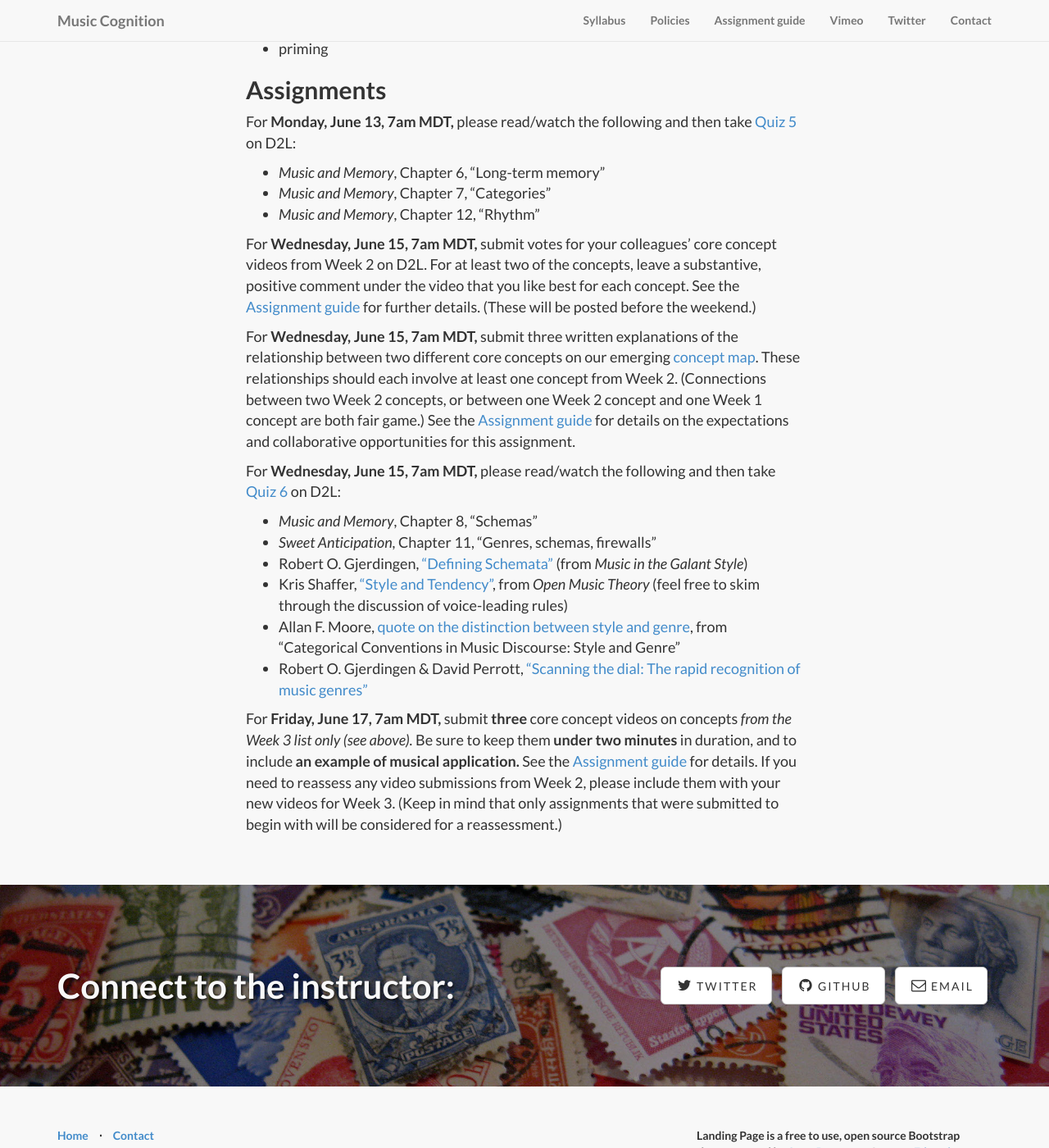
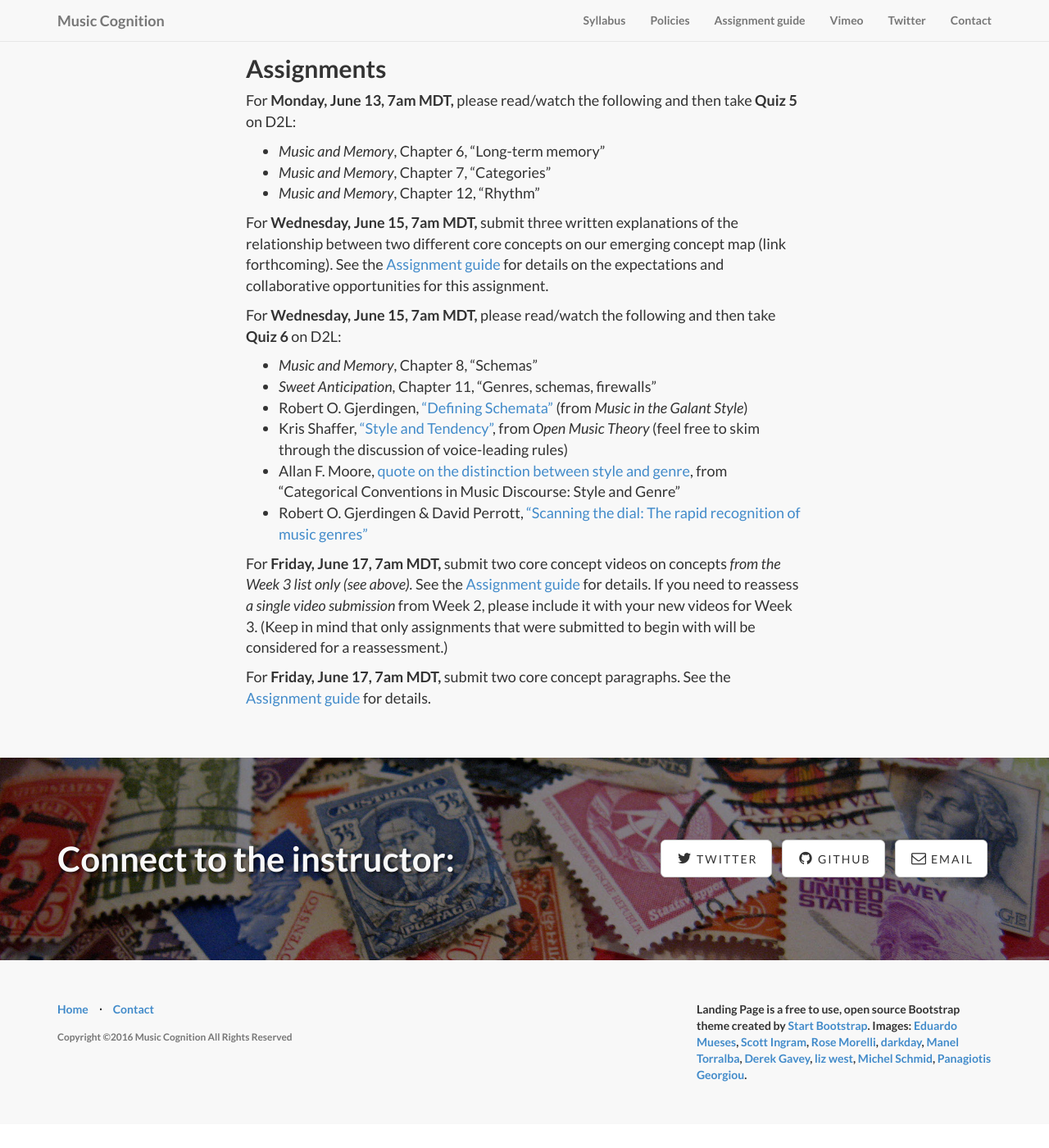
Before and after one commit to kshaffer/cognition, a Jekyll site: the page built from week3.md, in a window 1280 px wide and 1400 px high, scrolled down 1739 px. Shown: the whole window at 82% size. Built offline with Jekyll 4.4.1, drawn with Linux system fonts in a browser that asks for light colours; nearby versions of some CDN libraries; library files that are not in the unit come from our copies; after the commit the page ends 3110 px from its top, so only the background shows below that; some of the changed text lies outside the part shown.

Commit message:
assignment revisions

```diff
--- a/week3.md
+++ b/week3.md
@@ -8,10 +8,9 @@ image: schemas.jpg
 ## Schedule
 
 **Monday, June 13 (due 7am MDT):** reading and quiz 5
-**Wednesday, June 15 (due 7am MDT):** video votes due
-**Wednesday, June 15 (due 7am MDT):** concept map contributions due
+**Wednesday, June 15 (due 7am MDT):** conceptual connections due
 **Wednesday, June 15 (due 7am MDT):** reading and quiz 6
-**Friday, June 17 (due 7am MDT):** core concept video submissions due; Week 2 video reassessments due
+**Friday, June 17 (due 7am MDT):** core concept video and paragraph submissions due; Week 2 video reassessments due
 
 
 ## Unit introduction
@@ -41,17 +40,15 @@ This week we will explore the nature of musical styles and genres, and the cogni
 
 ## Assignments
 
-For **Monday, June 13, 7am MDT,** please read/watch the following and then take [Quiz 5](/quiz5/) on D2L:
+For **Monday, June 13, 7am MDT,** please read/watch the following and then take **Quiz 5** on D2L:
 
 - *Music and Memory*, Chapter 6, "Long-term memory"
 - *Music and Memory*, Chapter 7, "Categories"
 - *Music and Memory*, Chapter 12, "Rhythm"
 
-For **Wednesday, June 15, 7am MDT,** submit votes for your colleagues' core concept videos from Week 2 on D2L. For at least two of the concepts, leave a substantive, positive comment under the video that you like best for each concept. See the [Assignment guide](/assessments/) for further details. (These will be posted before the weekend.)
+For **Wednesday, June 15, 7am MDT,** submit three written explanations of the relationship between two different core concepts on our emerging concept map (link forthcoming). See the [Assignment guide](/assessments/) for details on the expectations and collaborative opportunities for this assignment.
 
-For **Wednesday, June 15, 7am MDT,** submit three written explanations of the relationship between two different core concepts on our emerging [concept map](https://prezi.com/ntsoqg1f9m7i/music-cognition/). These relationships should each involve at least one concept from Week 2. (Connections between two Week 2 concepts, or between one Week 2 concept and one Week 1 concept are both fair game.) See the [Assignment guide](/assessments/) for details on the expectations and collaborative opportunities for this assignment.
-
-For **Wednesday, June 15, 7am MDT,** please read/watch the following and then take [Quiz 6](/quiz6/) on D2L:
+For **Wednesday, June 15, 7am MDT,** please read/watch the following and then take **Quiz 6** on D2L:
 
 - *Music and Memory*, Chapter 8, "Schemas"
 - *Sweet Anticipation*, Chapter 11, "Genres, schemas, firewalls"
@@ -60,4 +57,6 @@ For **Wednesday, June 15, 7am MDT,** please read/watch the following and then ta
 - Allan F. Moore, [quote on the distinction between style and genre](http://sketches.shaffermusic.com/2015/on-the-distinction-between-style-and-genre-popmusicevolution), from "Categorical Conventions in Music Discourse: Style and Genre"
 - Robert O. Gjerdingen & David Perrott, ["Scanning the dial: The rapid recognition of music genres"](http://faculty-web.at.northwestern.edu/music/gjerdingen/Papers/PubPapers/Scanning.pdf)
 
-For **Friday, June 17, 7am MDT,** submit **three** core concept videos on concepts *from the Week 3 list only (see above).* Be sure to keep them **under two minutes** in duration, and to include **an example of musical application.** See the [Assignment guide](/assessments/) for details. If you need to reassess any video submissions from Week 2, please include them with your new videos for Week 3. (Keep in mind that only assignments that were submitted to begin with will be considered for a reassessment.)
+For **Friday, June 17, 7am MDT,** submit two core concept videos on concepts *from the Week 3 list only (see above).* See the [Assignment guide](/assessments/) for details. If you need to reassess *a single video submission* from Week 2, please include it with your new videos for Week 3. (Keep in mind that only assignments that were submitted to begin with will be considered for a reassessment.)
+
+For **Friday, June 17, 7am MDT,** submit two core concept paragraphs. See the [Assignment guide](/assessments/) for details.
```
Also changed, not shown: week2.md (+11 -13 lines), week4.md (+8 -7 lines), week5.md (+8 -11 lines).
